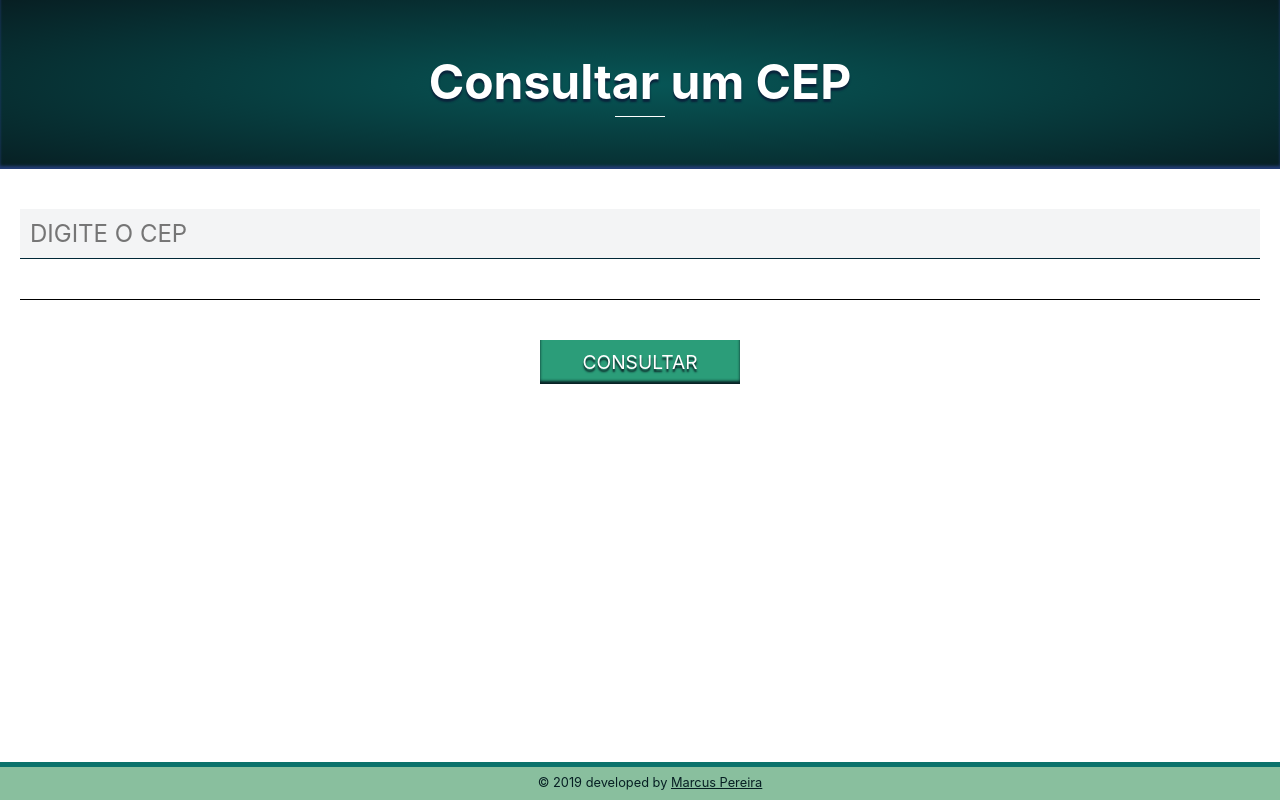
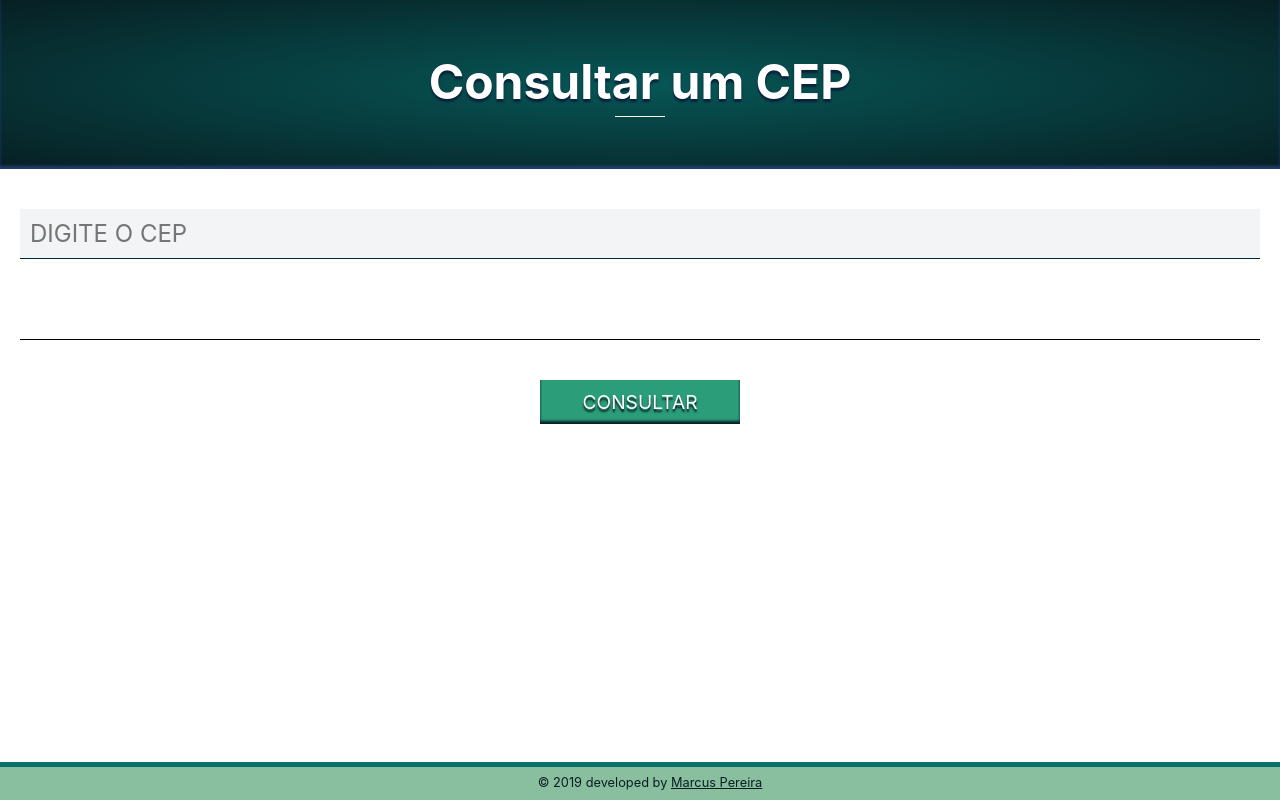
Before and after one commit to marcuspereiradev/postmon-cep, a React (Create React App) app: page / in a window 1280 px wide. Built offline with nearby package versions, Linux system fonts and the light colour scheme.

Commit message:
capitalize the first letter with css

```diff
--- a/src/styles/address.scss
+++ b/src/styles/address.scss
@@ -1,7 +1,7 @@
 .table {
   border-bottom: 1px solid;
   font-size: 1.2em;
-  padding: 40px 0 0;
+  padding: 40px 0;
 
   th {
     // background: rgb(243, 244, 245);
@@ -12,6 +12,7 @@
     padding: 3px 0 5px 20px;
     text-align: start;
     text-shadow: 0px 3px 2px  #071F23;
+    text-transform: capitalize;
   }
 
   td {
```
